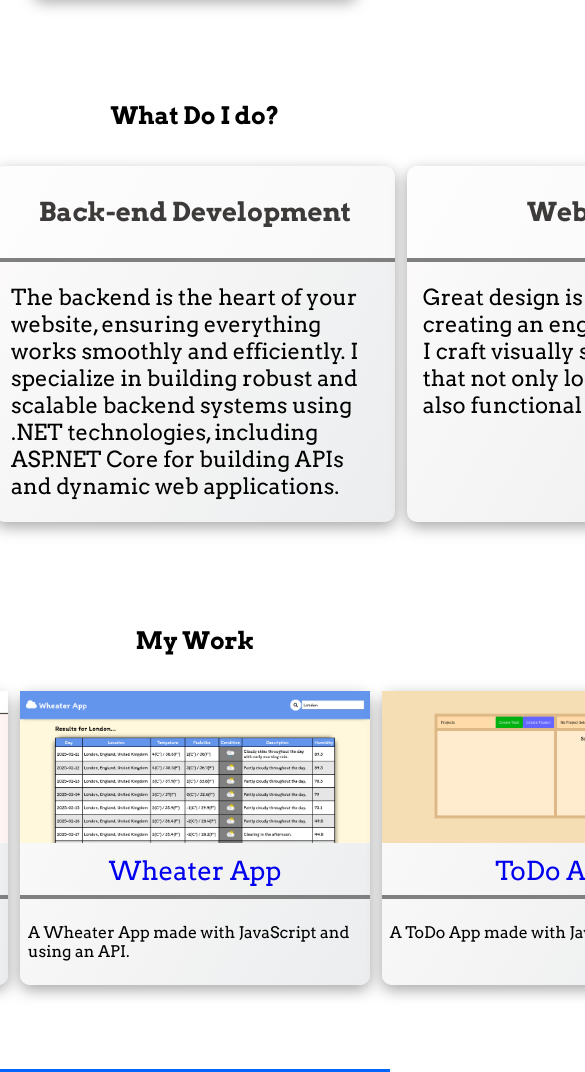
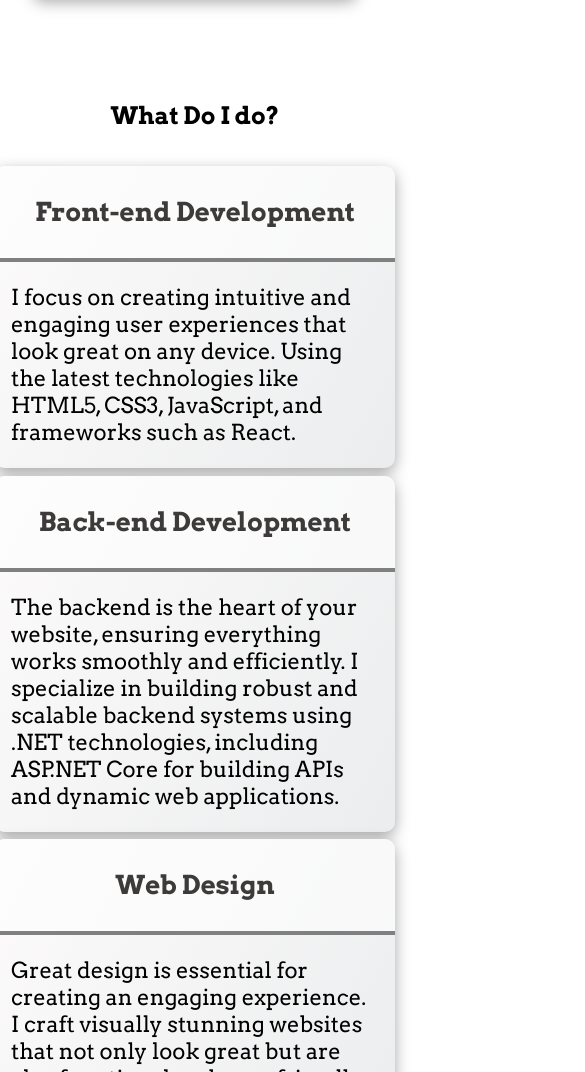
Before and after one commit to Dvdt5/Odin_Project---HomePage, a plain HTML site: page index.html in a window 390 px wide. Shown: the part 692-1764 px from the top of the page, 585 px wide, since content can reach past the window. Drawn offline with Linux system fonts and the light colour scheme; a web font is replaced by a local one.

Commit message:
made the services section responsive with grid columns

```diff
--- a/styles.css
+++ b/styles.css
@@ -60,7 +60,7 @@ body {
 
     display: grid;
     grid-template-columns: auto auto auto;
-    gap: 3vw;
+    gap: 2vw;
     justify-content: center;
 }
 
@@ -225,6 +225,10 @@ body {
     #about-text p {
         font-size: 24px;
     }
+
+    #services {
+        grid-template-columns: auto auto;
+    }
 }
 
 @media (max-width: 800px) {
@@ -252,4 +256,8 @@ body {
     #about-text p {
         font-size: 20px;
     }
+
+    #services {
+        grid-template-columns: auto;
+    }
 }
```
